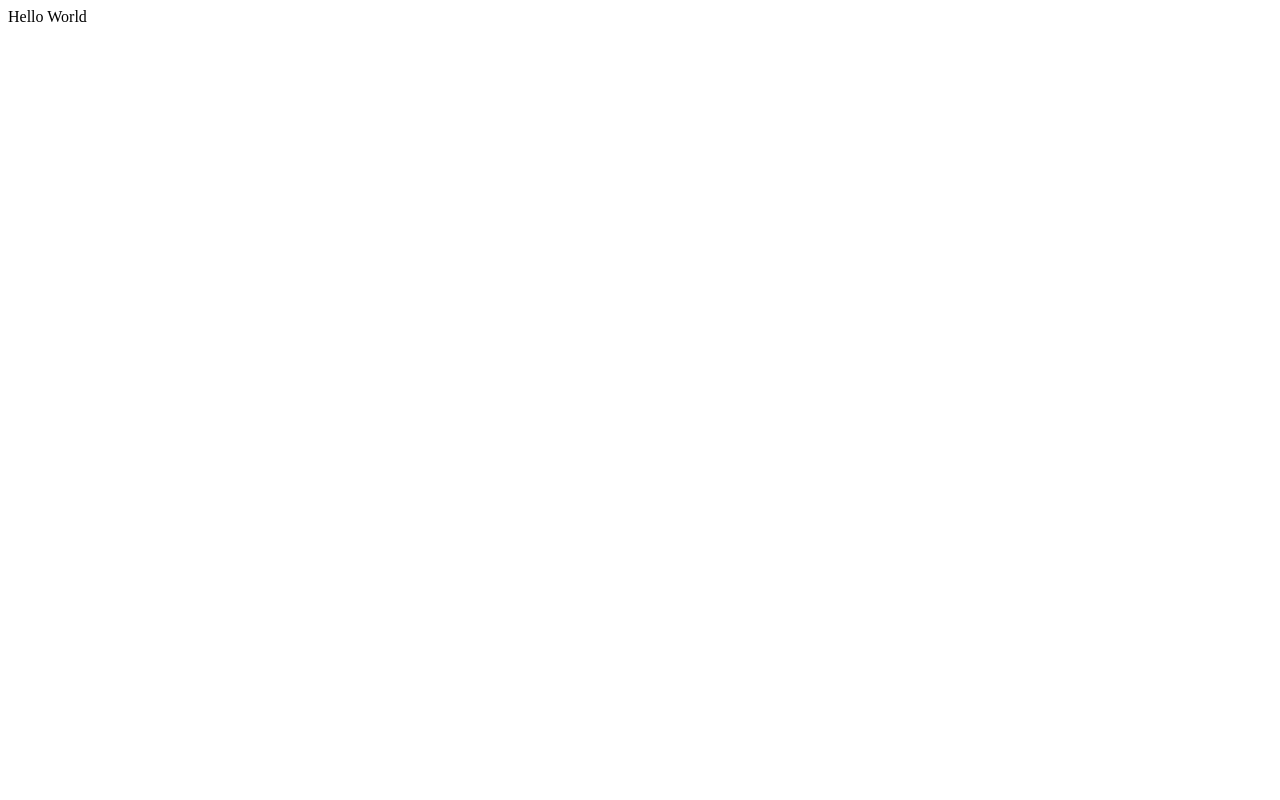
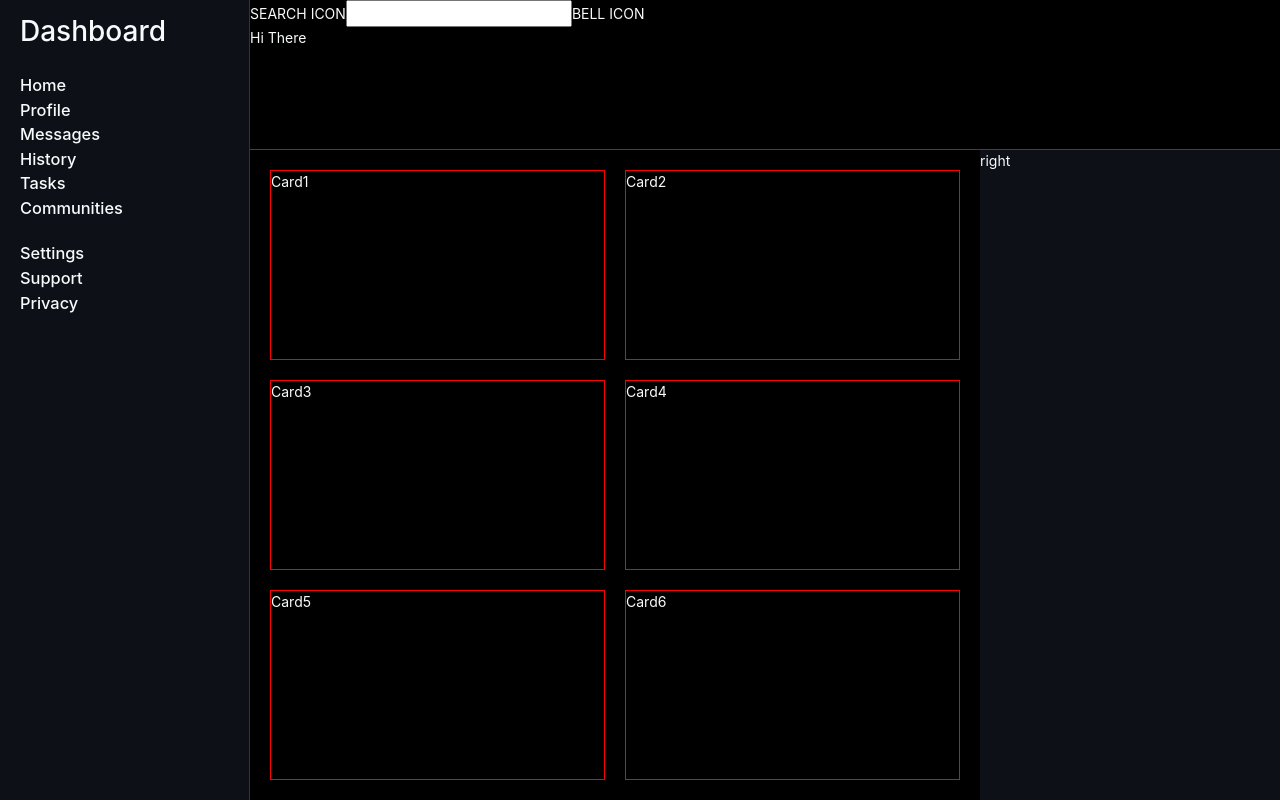
Before and after one commit to wpognonec/odin-admin-dashboard, a plain HTML site: page index.html in a window 1280 px wide. Drawn offline with Linux system fonts and the light colour scheme.

Commit message:
Colors and grid layouts

```diff
--- a/index.html
+++ b/index.html
@@ -4,10 +4,51 @@
   <meta charset="UTF-8">
   <meta name="viewport" content="width=device-width, initial-scale=1.0">
   <title>Document</title>
+  <link rel="stylesheet" href="reset.css">
   <link rel="stylesheet" href="style.css">
   <script src="script.js" defer></script>
 </head>
 <body>
-  Hello World
+  <div class="wrapper">
+    <div class="sidebar">
+      <h1>Dashboard</h1>
+      <br>
+      <ul>
+        <li><h3>Home</h3></li>
+        <li><h3>Profile</h3></li>
+        <li><h3>Messages</h3></li>
+        <li><h3>History</h3></li>
+        <li><h3>Tasks</h3></li>
+        <li><h3>Communities</h3></li>
+      </ul>
+      <br>
+      <ul>
+        <li><h3>Settings</h3></li>
+        <li><h3>Support</h3></li>
+        <li><h3>Privacy</h3></li>
+      </ul>
+    </div>
+    <div class="header">
+      <div>
+        SEARCH ICON<input type="text" name="search" id="search">BELL ICON
+      </div>
+      <div>
+        Hi There
+      </div>
+    </div>
+    <div class="content">
+      <div class="content-wrapper">
+        <div class="card-wrapper">
+          <div class="card">Card1</div>
+          <div class="card">Card2</div>
+          <div class="card">Card3</div>
+          <div class="card">Card4</div>
+          <div class="card">Card5</div>
+          <div class="card">Card6</div>
+        </div>
+        <div>right</div>
+      </div>
+    </div>
+  </div>
 </body>
 </html>
--- /dev/null
+++ b/reset.css
@@ -0,0 +1,47 @@
+/* 1. Use a more-intuitive box-sizing model */
+*, *::before, *::after {
+  box-sizing: border-box;
+}
+
+/* 2. Remove default margin */
+* {
+  margin: 0;
+}
+
+body {
+  /* 3. Add accessible line-height */
+  line-height: 1.5;
+  /* 4. Improve text rendering */
+  -webkit-font-smoothing: antialiased;
+}
+
+/* 5. Improve media defaults */
+img, picture, video, canvas, svg {
+  display: block;
+  max-width: 100%;
+}
+
+/* 6. Inherit fonts for form controls */
+input, button, textarea, select {
+  font: inherit;
+}
+
+/* 7. Avoid text overflows */
+p, h1, h2, h3, h4, h5, h6 {
+  overflow-wrap: break-word;
+}
+
+/* 8. Improve line wrapping */
+p {
+  text-wrap: pretty;
+}
+h1, h2, h3, h4, h5, h6 {
+  text-wrap: balance;
+}
+
+/*
+  9. Create a root stacking context
+*/
+#root, #__next {
+  isolation: isolate;
+}
--- a/style.css
+++ b/style.css
@@ -0,0 +1,59 @@
+body {
+  font-family: -apple-system, BlinkMacSystemFont, "Segoe UI", "Noto Sans", Helvetica, Arial, sans-serif, "Apple Color Emoji", "Segoe UI Emoji";
+  font-size: 14px;
+  color: #f8fafc;
+}
+
+.wrapper {
+  display: grid;
+  grid-template-columns: 250px auto;
+  grid-template-rows: 150px;
+  height: 100vh;
+}
+
+.content-wrapper {
+  display: grid;
+  grid-template-columns: auto 300px;
+  height: 100%;
+}
+
+.card-wrapper {
+  display: grid;
+  gap: 20px;
+  padding: 20px;
+  grid-template-columns: repeat(auto-fill, minmax(280px, 1fr));
+}
+
+.card {
+  border: 1px solid red;
+}
+
+.sidebar {
+  grid-row: 1 / 3;
+  background: rgb(13, 17, 23);
+  padding-left: 20px;
+  padding-top: 10px;
+  border-right: 1px solid rgba(61, 68, 77, 0.7);
+}
+
+.header {
+  background: rgb(0, 0, 0);
+  border-bottom: 1px solid rgb(61, 68, 77);
+}
+
+.content {
+  background: rgb(0, 0, 0);
+}
+
+.content-wrapper>div:last-child {
+  background: rgb(13, 17, 23);
+}
+
+ul {
+  list-style: none;
+  padding: 0;
+}
+
+h1, h2, h3 {
+  font-weight: 500;
+}
```
Also changed, not shown: 1 other file.
